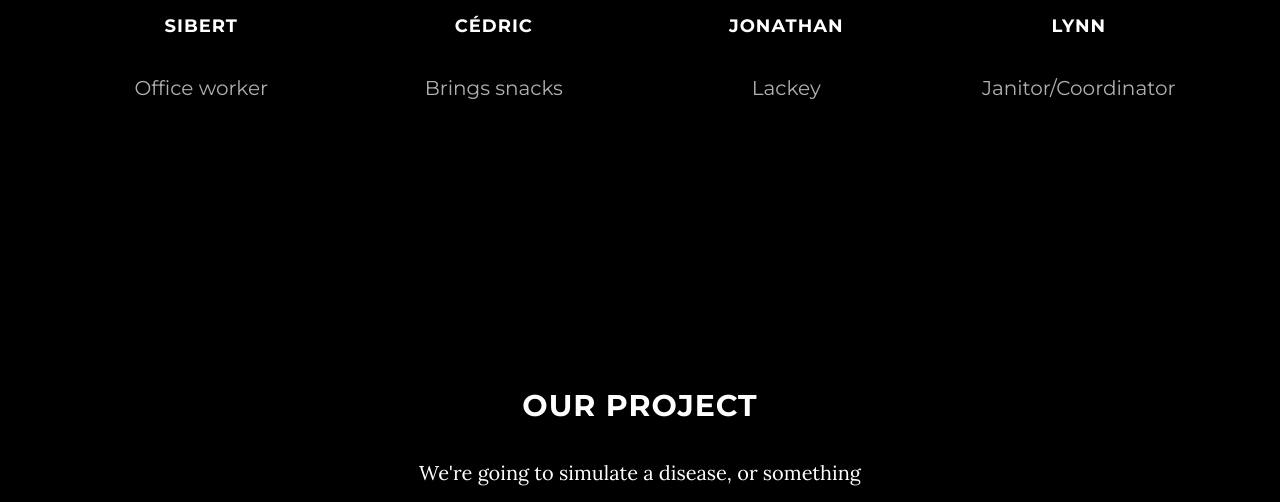
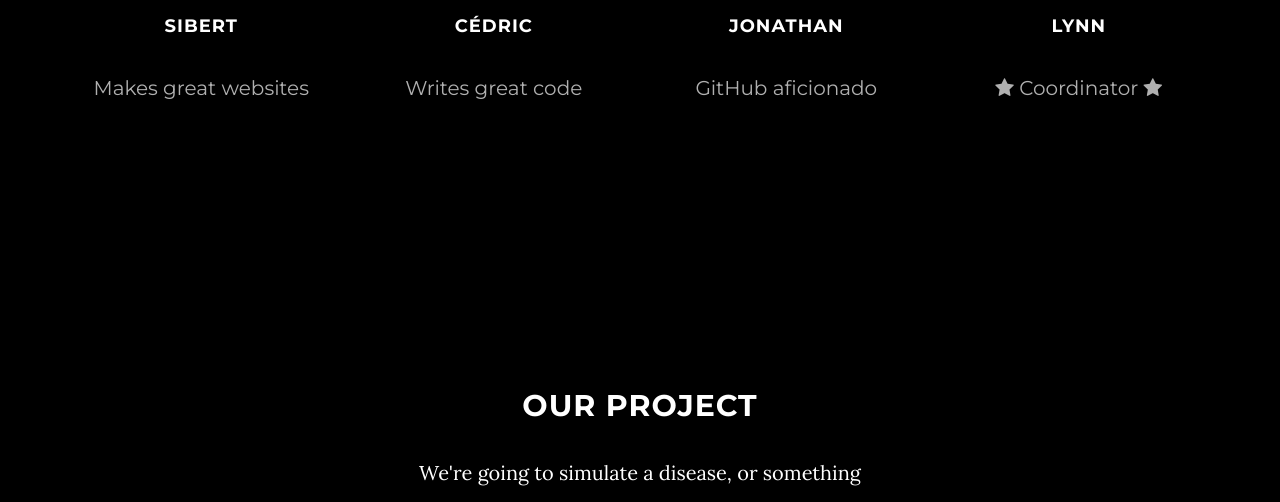
Before and after one commit to flu-plus-plus/flu-plus-plus.github.io, a website: page index.html in a window 1280 px wide. Shown: the part 1321-1823 px from the top of the page. Drawn offline with nearby package versions, Linux system fonts and the light colour scheme.

Commit message:
Update job descriptions

```diff
--- a/index.html
+++ b/index.html
@@ -113,28 +113,28 @@
                     <img src="img/portraits/sibert.jpg" class="img-circle portrait">
                 </a>
                 <h4 class="portrait-title">Sibert</h4>
-                <p class="portrait-description">Office worker</p>
+                <p class="portrait-description">Makes great websites</p>
             </div>
             <div class="col-3 col-sm-3">
                 <a href="https://github.com/cekefun">
                     <img src="img/portraits/cedric.jpg" class="img-circle portrait">
                 </a>
                 <h4 class="portrait-title">Cédric</h4>
-                <p class="portrait-description">Brings snacks</p>
+                <p class="portrait-description">Writes great code</p>
             </div>
             <div class="col-3 col-sm-3">
                 <a href="https://github.com/jonathanvdc">
                     <img src="img/portraits/jonathan.jpg" class="img-circle portrait">
                 </a>
                 <h4 class="portrait-title">Jonathan</h4>
-                <p class="portrait-description">Lackey</p>
+                <p class="portrait-description">GitHub aficionado</p>
             </div>
             <div class="col-3 col-sm-3">
                 <a href="https://github.com/lynn">
                     <img src="img/portraits/lynn.jpg" class="img-circle portrait">
                 </a>
                 <h4 class="portrait-title">Lynn</h4>
-                <p class="portrait-description">Janitor/Coordinator</p>
+                <p class="portrait-description"><i class="fa fa-star" aria-hidden="true"></i> Coordinator <i class="fa fa-star" aria-hidden="true"></i></p>
             </div>
         </div>
 
```
